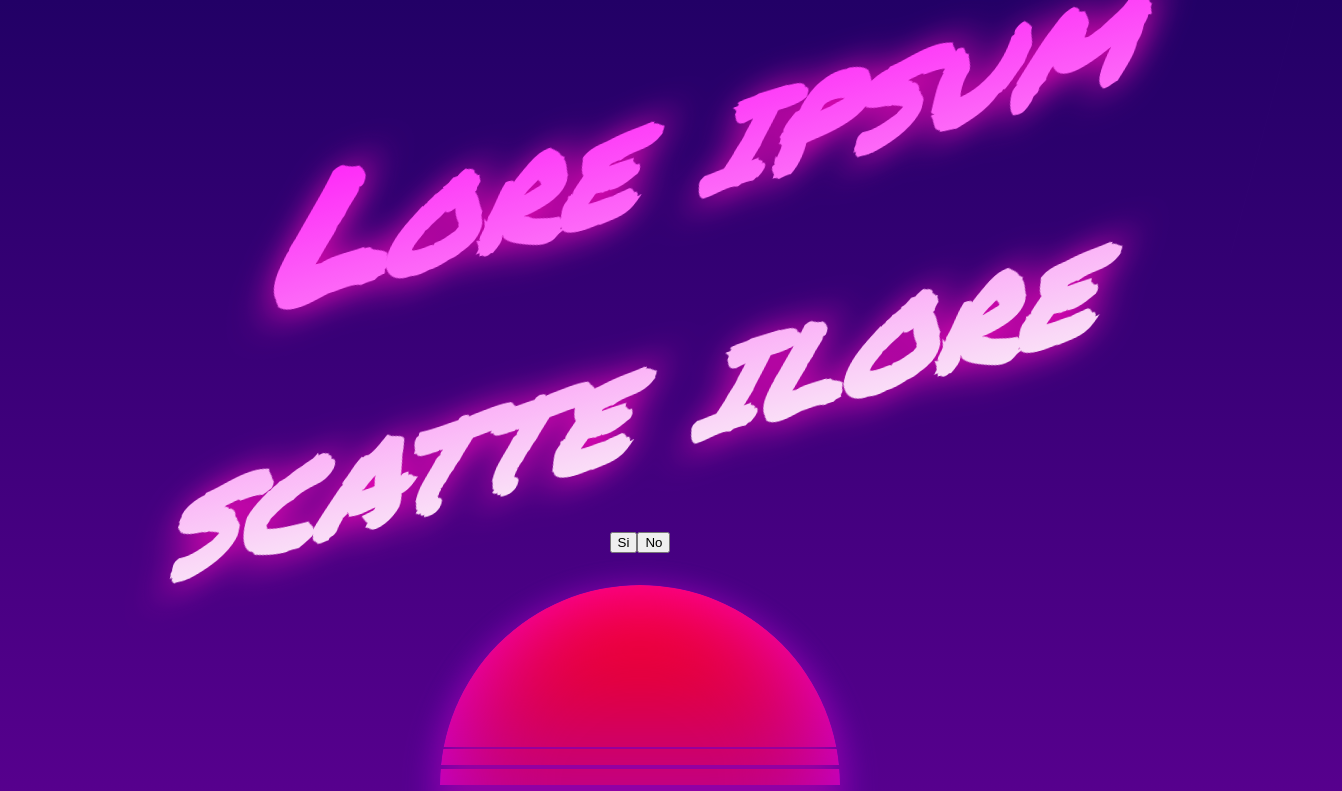
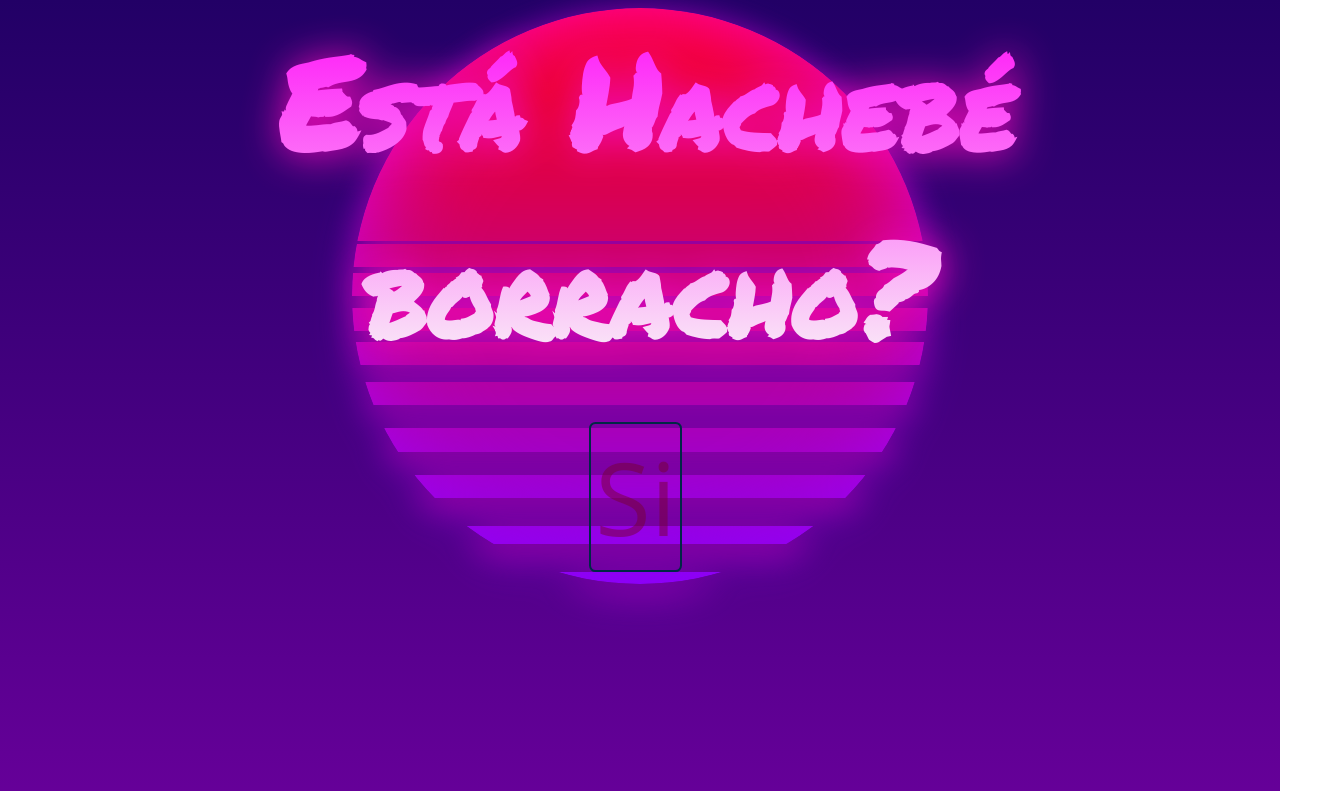
Before and after one commit to HachebeDLC/StateOfHB, an Angular app: page / in a window 1280 px wide. Shown: the top 791 px of the page, 1342 px wide, since content can reach past the window. Built offline with nearby package versions, Linux system fonts and the light colour scheme.

Commit message:
CSS y HTML terminado

```diff
--- a/src/app/app.component.css
+++ b/src/app/app.component.css
@@ -1,4 +1,5 @@
 @import url(https://fonts.googleapis.com/css?family=Permanent+Marker);
+@import url(https://fonts.googleapis.com/css?family=Open+Sans);
 
 .text-center {
   text-align: center;
@@ -8,9 +9,9 @@
   position: relative;
   font-family: 'Permanent Marker', cursive;
   font-variant: small-caps;
-    font-size: 180px;
-    -webkit-transform: skew(-15deg, -15deg);
-    padding-left: 80px;
+  font-size: 10vmax;
+  /* -webkit-transform: skew(-15deg, -15deg); */
+  padding-left: 1vmax;
   background-image: -webkit-linear-gradient(#FF0FF8 0%, #F9F9F7 100%);
   -webkit-background-clip: text;
   -webkit-text-fill-color: transparent;
@@ -23,6 +24,11 @@
 
 .sun__container {
   /* Container Size */
+  position: absolute;
+  margin-left: auto;
+  margin-right: auto;
+  left: 0;
+  right: 0;
   display: inline-block;
   --size: var(--sun-size);
   width: var(--size);
@@ -32,8 +38,6 @@
   filter: drop-shadow(0px 8px 16px var(--sun-glow)) drop-shadow(0px 8px 16px #90f);
   will-change: opacity;
 
-    /* Container Position */
-    padding: 32px;
 }
 
 .sun,
@@ -121,3 +125,295 @@
   filter: blur(48px);
   background-color: var(--sun-highlight);
 }
+
+
+#contenedorBoton {
+  position: relative;
+  float: left;
+  right: calc(-50% + 7.9vmax/2);
+  z-index: 1;
+  /* padding: -50px 0 0 -150px; */
+  text-align: center;
+  border-radius: 0.8vmin;
+  border: 0.3vmin solid rgb(0, 40, 70);
+  cursor: pointer;
+  margin-top: 5vmin;
+
+}
+
+#contenedorBoton:hover {
+  animation: border-flicker 2s linear forwards;
+}
+
+
+#contenedorBoton h1 {
+  font-family: "Open Sans";
+  font-weight: 300;
+  font-size: 7.9vmax;
+  margin: 0.3vmax;
+  color: rgba(120, 0, 50, .5);
+
+}
+
+#contenedorBoton:hover h1 {
+  animation: text-flicker 2s linear forwards;
+}
+
+#contenedorBoton:hover .first {
+  animation: letter-flicker 3s linear infinite;
+}
+
+@media only screen and (max-width: 600px) {
+  .sun__container {
+    top: 25%;
+  }
+
+  .text-center {
+    /* Container Size */
+    position: absolute;
+    margin-left: auto;
+    margin-right: auto;
+    left: 0;
+    right: 0;
+    top: 20%
+  }
+
+  #contenedorBoton .first {
+    animation: letter-flicker 3s linear infinite;
+  }
+
+  #contenedorBoton {
+    animation: border-flicker 2s linear forwards;
+  }
+
+  #contenedorBoton h1 {
+    animation: text-flicker 2s linear forwards;
+  }
+}
+
+
+
+
+@keyframes text-flicker {
+  2% {
+    color: rgb(230, 0, 120);
+    text-shadow: 0 0 15px rgb(230, 0, 120);
+  }
+
+  3% {
+    color: rgba(120, 0, 50, .5);
+    text-shadow: none;
+  }
+
+  6% {
+    color: rgb(230, 0, 120);
+    text-shadow: 0 0 15px rgb(230, 0, 120);
+  }
+
+  9% {
+    color: rgba(120, 0, 50, .5);
+    text-shadow: none;
+  }
+
+  11% {
+    color: rgb(230, 0, 120);
+    text-shadow: 0 0 15px rgb(230, 0, 120);
+  }
+
+  14% {
+    color: rgba(120, 0, 50, .5);
+    text-shadow: none;
+  }
+
+  18% {
+    color: rgb(230, 0, 120);
+    text-shadow: 0 0 15px rgb(230, 0, 120);
+  }
+
+  32% {
+    color: rgb(230, 0, 120);
+    text-shadow: 0 0 15px rgb(230, 0, 120);
+  }
+
+  33% {
+    color: rgba(120, 0, 50, .5);
+    text-shadow: none;
+  }
+
+  37% {
+    color: rgb(230, 0, 120);
+    text-shadow: 0 0 15px rgb(230, 0, 120);
+  }
+
+  39% {
+    color: rgba(120, 0, 50, .5);
+    text-shadow: none;
+  }
+
+  43% {
+    color: rgb(230, 0, 120);
+    text-shadow: 0 0 15px rgb(230, 0, 120);
+  }
+
+  46% {
+    color: rgba(120, 0, 50, .5);
+    text-shadow: none;
+  }
+
+  47% {
+    color: rgb(230, 0, 120);
+    text-shadow: 0 0 15px rgb(230, 0, 120);
+  }
+
+  100% {
+    color: rgb(230, 0, 120);
+    text-shadow: 0 0 15px rgb(230, 0, 120);
+  }
+}
+
+@keyframes letter-flicker {
+  2% {
+    color: rgb(230, 0, 120);
+    text-shadow: 0 0 15px rgb(230, 0, 120);
+  }
+
+  3% {
+    color: rgba(120, 0, 50, .5);
+    text-shadow: none;
+  }
+
+  6% {
+    color: rgb(230, 0, 120);
+    text-shadow: 0 0 15px rgb(230, 0, 120);
+  }
+
+  9% {
+    color: rgba(120, 0, 50, .5);
+    text-shadow: none;
+  }
+
+  11% {
+    color: rgb(230, 0, 120);
+    text-shadow: 0 0 15px rgb(230, 0, 120);
+  }
+
+  14% {
+    color: rgba(120, 0, 50, .5);
+    text-shadow: none;
+  }
+
+  18% {
+    color: rgb(230, 0, 120);
+    text-shadow: 0 0 15px rgb(230, 0, 120);
+  }
+
+  32% {
+    color: rgb(230, 0, 120);
+    text-shadow: 0 0 15px rgb(230, 0, 120);
+  }
+
+  33% {
+    color: rgba(120, 0, 50, .5);
+    text-shadow: none;
+  }
+
+  37% {
+    color: rgb(230, 0, 120);
+    text-shadow: 0 0 15px rgb(230, 0, 120);
+  }
+
+  39% {
+    color: rgba(120, 0, 50, .5);
+    text-shadow: none;
+  }
+
+  40% {
+    color: rgb(230, 0, 120);
+    text-shadow: 0 0 15px rgb(230, 0, 120);
+  }
+
+  100% {
+    color: rgb(230, 0, 120);
+    text-shadow: 0 0 15px rgb(230, 0, 120);
+  }
+}
+
+@keyframes border-flicker {
+  2% {
+    border: 3px solid rgb(0, 180, 230);
+    box-shadow: 0 0 15px -1px rgb(0, 180, 230),
+      0 0 12px -1px rgb(0, 180, 230) inset;
+  }
+
+  3% {
+    border: 3px solid rgb(0, 40, 70);
+    box-shadow: none;
+  }
+
+  5% {
+    border: 3px solid rgb(0, 180, 230);
+    box-shadow: 0 0 15px -1px rgb(0, 180, 230),
+      0 0 12px -1px rgb(0, 180, 230) inset;
+  }
+
+  6% {
+    border: 3px solid rgb(0, 40, 70);
+    box-shadow: none;
+  }
+
+  7% {
+    border: 3px solid rgb(0, 180, 230);
+    box-shadow: 0 0 15px -1px rgb(0, 180, 230),
+      0 0 12px -1px rgb(0, 180, 230) inset;
+  }
+
+  9% {
+    border: 3px solid rgb(0, 40, 70);
+    box-shadow: none;
+  }
+
+  13% {
+    border: 3px solid rgb(0, 180, 230);
+    box-shadow: 0 0 15px -1px rgb(0, 180, 230),
+      0 0 12px -1px rgb(0, 180, 230) inset;
+  }
+
+  16% {
+    border: 3px solid rgb(0, 40, 70);
+    box-shadow: none;
+  }
+
+  18% {
+    border: 3px solid rgb(0, 180, 230);
+    box-shadow: 0 0 15px -1px rgb(0, 180, 230),
+      0 0 12px -1px rgb(0, 180, 230) inset;
+  }
+
+  22% {
+    border: 3px solid rgb(0, 40, 70);
+    box-shadow: none;
+  }
+
+  34% {
+    border: 3px solid rgb(0, 180, 230);
+    box-shadow: 0 0 15px -1px rgb(0, 180, 230),
+      0 0 12px -1px rgb(0, 180, 230) inset;
+  }
+
+  36% {
+    border: 3px solid rgb(0, 40, 70);
+    box-shadow: none;
+  }
+
+  54% {
+    border: 3px solid rgb(0, 180, 230);
+    box-shadow: 0 0 15px -1px rgb(0, 180, 230),
+      0 0 12px -1px rgb(0, 180, 230) inset;
+  }
+
+  100% {
+    border: 3px solid rgb(0, 180, 230);
+    box-shadow: 0 0 15px -1px rgb(0, 180, 230),
+      0 0 12px -1px rgb(0, 180, 230) inset;
+  }
+}
--- a/src/app/app.component.html
+++ b/src/app/app.component.html
@@ -1,12 +1,12 @@
-<div class="text-center">
-  <h1 class="victory">Lore ipsum scatte ilore</h1>
-  <div>
-    <button>Si</button>
-    <button>No</button>
+  <div class="sun__container">
+    <div class="sun"></div>
   </div>
-</div>
-<div class="sun__container">
-  <div class="sun"></div>
-</div>
+  <div class="text-center">
+    <h1 class="victory">Está Hachebé borracho?</h1>
+    <div id="contenedorBoton" (click)="open()">
+      <h1>
+        <span class="first">S</span>i
+      </h1>
+    </div>
 
-<router-outlet></router-outlet>
+  </div>
--- a/src/app/app.component.ts
+++ b/src/app/app.component.ts
@@ -6,5 +6,15 @@ import { Component } from '@angular/core';
   styleUrls: ['./app.component.css']
 })
 export class AppComponent {
-  title = 'StateOfHB';
+  frasesHachebe =  [
+    'Ya está otra vez el cabrón de Hachebé ebrio',
+    'HBorracho',
+    'El cabrón de Hachebé está bebiendo ya como si fuese agua',
+    'Pero cómo puede ser que esté ya borracho el cabrón de Hachebé?',
+    'Hachebé está borracho. Sorprendente. Inaudito'
+  ];
+  open() {
+    const frase = this.frasesHachebe[(Math.floor(Math.random() * this.frasesHachebe.length))];
+    window.open('https://twitter.com/intent/tweet?text=' + frase);
+  }
 }
--- a/src/styles.css
+++ b/src/styles.css
@@ -1,14 +1,16 @@
 /* You can add global styles to this file, and also import other style files */
 html,
 body {
-  min-height: 100vh;
+  justify-content: center;
+  align-items: center;
+  min-height: 100%;
 }
 
 :root {
   --sky-top: #206;
   --sky-bottom: #609;
 
-  --sun-size: 400px;
+  --sun-size: 45vmax;
   --sun-top: #f0c;
   --sun-bottom: #80f;
   --sun-highlight: #f00;
```
Also changed, not shown: 2 other files (tests, documents, lock files or other folders). Lines whose indentation alone changed are shown as unchanged.
